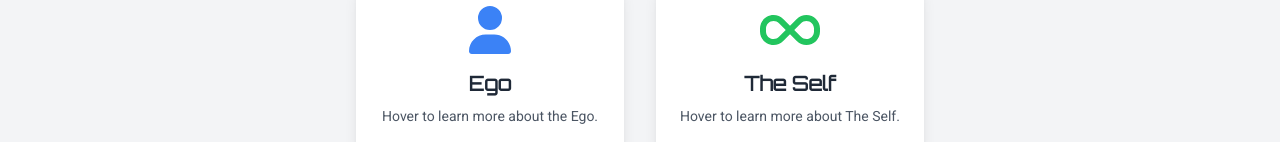
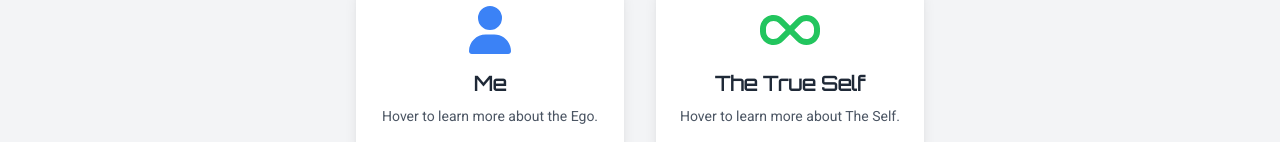
Before and after one commit to RW2023/jsx-gym, a React (Vite) app: page /ChakraExplorer in a window 1280 px wide. Shown: the part 810-952 px from the top of the page. Built offline with nearby package versions, Linux system fonts and the light colour scheme.

Commit message:
Update EgoSelfDisplay component headings for clarity and consistency

```diff
--- a/src/components/EgoSelfDisplay.tsx
+++ b/src/components/EgoSelfDisplay.tsx
@@ -52,7 +52,7 @@ const EgoSelfDisplay: React.FC = () => {
                     <div className="flex flex-col items-center">
                         <FontAwesomeIcon icon={faUser} size="3x" className="text-blue-500 mb-4" />
                         <h2 className="text-xl font-bold text-gray-800 dark:text-white">
-                            Ego
+                            Me
                         </h2>
                         <p className="text-gray-600 dark:text-gray-400 text-sm text-center mt-2">
                             Hover to learn more about the Ego.
@@ -73,7 +73,7 @@ const EgoSelfDisplay: React.FC = () => {
                             className="text-green-500 mb-4"
                         />
                         <h2 className="text-xl font-bold text-gray-800 dark:text-white">
-                            The Self
+                            The True Self
                         </h2>
                         <p className="text-gray-600 dark:text-gray-400 text-sm text-center mt-2">
                             Hover to learn more about The Self.
```
